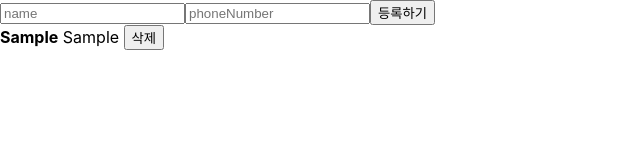
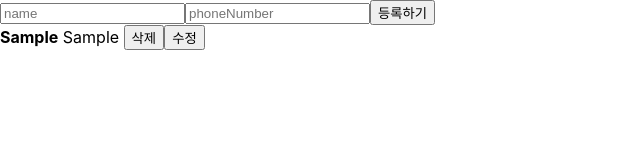
Before and after one commit to minjuice1/Inflearn, a React (Create React App) app in the folder contact-app/: page / in a window 1280 px wide. Both pictures are taken after typing "Sample", "Sample" into the empty fields and a click on the button "등록하기". Shown: the top 160 px of the page, without its empty margins (0-640 px from the left). Built offline with nearby package versions, Linux system fonts and the light colour scheme.

Commit message:
add 수정 버튼 클릭 시 수정 기능 작동

```diff
--- a/contact-app/src/App.js
+++ b/contact-app/src/App.js
@@ -34,11 +34,30 @@
 		});
 	};
 
+	handleUpdate = (id, data) => {
+		const { info } = this.state;
+		this.setState({
+			info: info.map((info) => {
+				if (info.id === id) {
+					return {
+						id,
+						...data,
+					};
+				}
+				return info;
+			}),
+		});
+	};
+
 	render() {
 		return (
 			<div>
 				<PhoneForm onCreate={this.handleCreate} />
-				<PhoneInfoList onRemove={this.handleRemove} data={this.state.info} />
+				<PhoneInfoList
+					onUpdate={this.handleUpdate}
+					onRemove={this.handleRemove}
+					data={this.state.info}
+				/>
 			</div>
 		);
 	}
--- a/contact-app/src/components/PhoneInfo.js
+++ b/contact-app/src/components/PhoneInfo.js
@@ -1,21 +1,74 @@
 import React, { Component } from "react";
 
 class PhoneInfo extends Component {
+	state = {
+		editing: false,
+		name: "",
+		phone: "",
+	};
+
 	handleRemove = () => {
 		const { info, onRemove } = this.props;
 		onRemove(info.id);
 	};
+
+	handleDataEdit = () => {
+		// true -> false : onUpdate에 수정된 데이터 넣어주기
+		// false -> true : state에 수정된 info 값을 렌더해주기
+		const { info, onUpdate } = this.props;
+		if (this.state.editing) {
+			onUpdate(info.id, {
+				name: this.state.name,
+				phone: this.state.phone,
+			});
+		} else {
+			this.setState({
+				name: info.name,
+				phone: info.phone,
+			});
+		}
+		this.setState({
+			editing: !this.state.editing,
+		});
+	};
+
+	handleChange = (e) => {
+		this.setState({
+			[e.target.name]: e.target.value,
+		});
+	};
+
 	render() {
 		const { name, phone } = this.props.info;
-		const { onRemove } = this.props;
-		console.log(onRemove);
+		const { editing } = this.state;
+
 		return (
 			<div>
-				<span>
-					<b>{name}</b>
-				</span>
-				<span> {phone} </span>
+				{editing ? (
+					<>
+						<input
+							onChange={this.handleChange}
+							value={this.state.name}
+							name="name"
+						/>
+						<input
+							onChange={this.handleChange}
+							value={this.state.phone}
+							name="phone"
+						/>
+					</>
+				) : (
+					<>
+						<span>
+							<b>{name}</b>
+						</span>
+						<span> {phone} </span>
+					</>
+				)}
 				<button onClick={this.handleRemove}>삭제</button>
+				<button onClick={this.handleDataEdit}>
+					{editing ? "적용" : "수정"}
+				</button>
 			</div>
 		);
 	}
--- a/contact-app/src/components/PhoneInfoList.js
+++ b/contact-app/src/components/PhoneInfoList.js
@@ -7,13 +7,18 @@
 	};
 
 	render() {
-		const { data, onRemove } = this.props;
+		const { data, onRemove, onUpdate } = this.props;
 
 		// data가 없을 경우 null을 return, 그렇지 않으면 error
 		// TypeError: Cannot read properties of undefined (reading 'map')
 		if (!data) return null;
 		const list = data.map((info) => (
-			<PhoneInfo onRemove={onRemove} info={info} key={info.id} />
+			<PhoneInfo
+				onUpdate={onUpdate}
+				onRemove={onRemove}
+				info={info}
+				key={info.id}
+			/>
 		));
 		return <div>{list}</div>;
 	}
```
